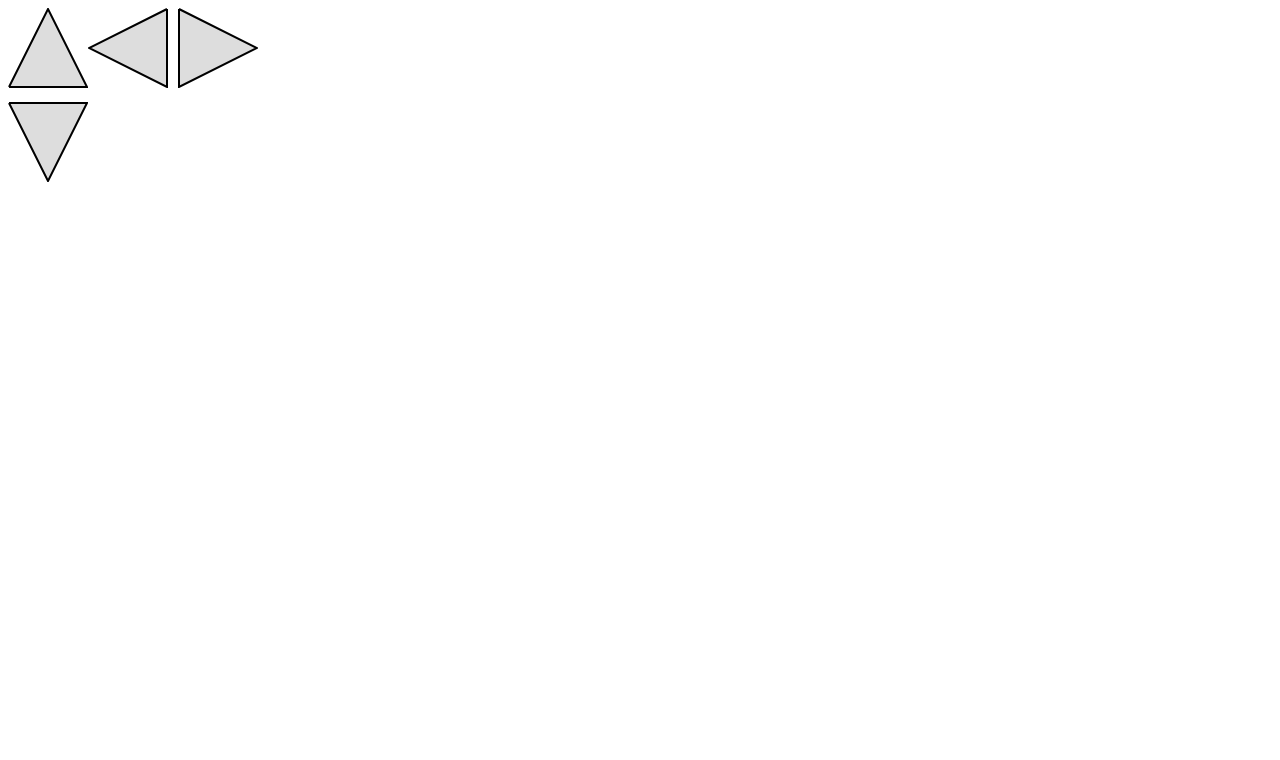
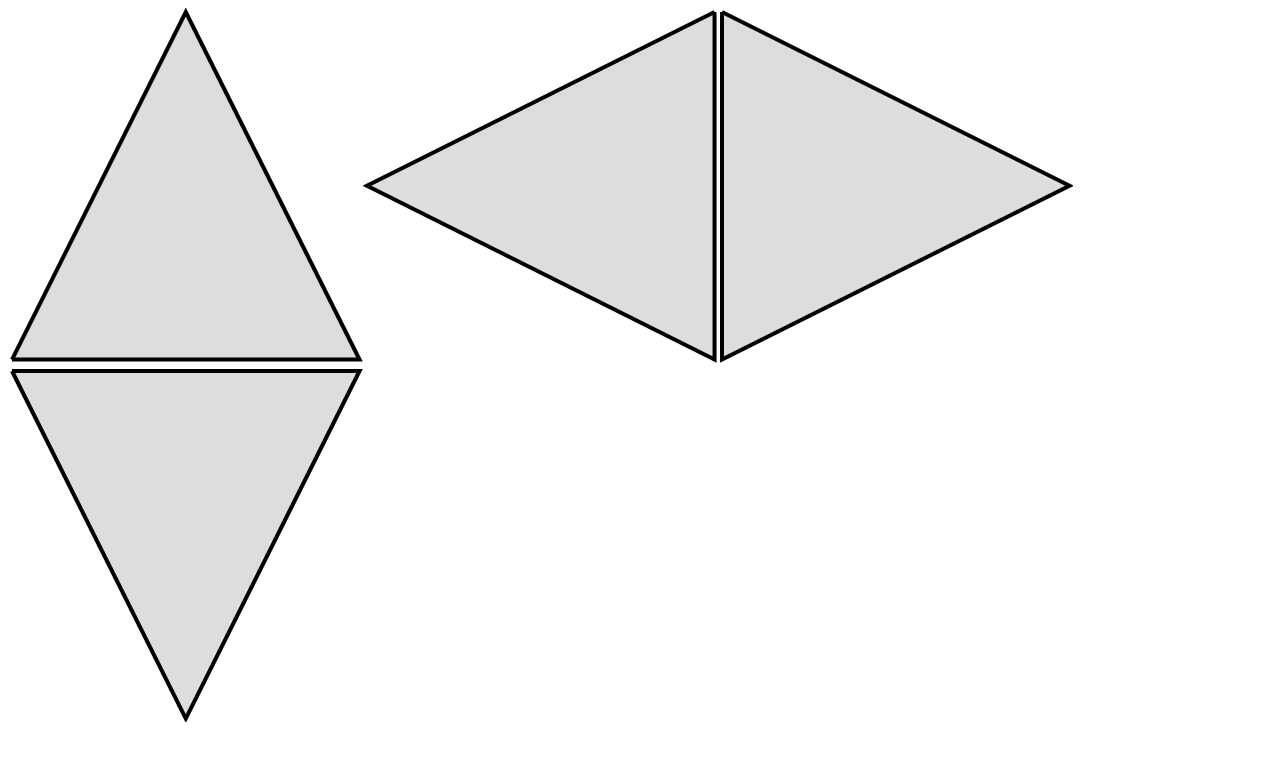
Before and after one commit to pfirpfel/raspberry-car, a plain HTML site: page html/index.html in a window 1280 px wide. Drawn offline with Linux system fonts and the light colour scheme.

Commit message:
improved arrows

```diff
--- a/html/index.html
+++ b/html/index.html
@@ -2,15 +2,15 @@
 <html>
 <body>
 <div id="VERTICAL" style="float: left">
-<div id="UP" style="float; margin-bottom: 10px;">
+<div id="UP" style="float; margin-bottom: lineWidth0px;">
 <canvas id="btnUP" width="80" height="80" />
 </div>
 <div id="DOWN" style="float">
 <canvas id="btnDOWN" width="80" height="80" />
 </div>
 </div>
-<div id="HORIZONTAL" style="vertical-align: middle; height: 100%;">
-<div id="LEFT" style="float: left; margin-right: 10px;">
+<div id="HORIZONTAL" style="vertical-align: middle; height: lineWidth00%;">
+<div id="LEFT" style="float: left; margin-right: lineWidth0px;">
 <canvas id="btnLEFT" width="80" height="80" />
 </div>
 <div id="RIGHT" style="float;">
@@ -27,7 +27,8 @@ var elemBtnRIGHT = document.getElementById('btnRIGHT');
 
 var fillStyle = '#ddd';
 var strokeStyle = '#000';
-var lineWidth = 2;
+var lineWidth = 4;
+var x = elemBtnUP.width = elemBtnDOWN.width = elemBtnLEFT.width = elemBtnRIGHT.width = elemBtnUP.height = elemBtnDOWN.height = elemBtnLEFT.height = elemBtnRIGHT.height = window.innerHeight/2.25;
 
 if (elemBtnUP && elemBtnUP.getContext) {
 	var ctxBtnUP = elemBtnUP.getContext('2d');
@@ -40,10 +41,10 @@ if (elemBtnUP && elemBtnUP.getContext) {
 		ctxBtnUP.strokeStyle = strokeStyle;
 		ctxBtnUP.lineWidth   = lineWidth;
 
-		ctxBtnUP.moveTo(1, 79);
-		ctxBtnUP.lineTo(40, 1);
-		ctxBtnUP.lineTo(79, 79);
-		ctxBtnUP.lineTo(1, 79);
+		ctxBtnUP.moveTo(lineWidth, x-lineWidth);
+		ctxBtnUP.lineTo(x/2, lineWidth);
+		ctxBtnUP.lineTo(x-lineWidth, x-lineWidth);
+		ctxBtnUP.lineTo(lineWidth, x-lineWidth);
 
 		ctxBtnUP.fill();
 		ctxBtnUP.stroke();
@@ -53,10 +54,10 @@ if (elemBtnUP && elemBtnUP.getContext) {
 		ctxBtnDOWN.strokeStyle = strokeStyle;
 		ctxBtnDOWN.lineWidth   = lineWidth;
 
-		ctxBtnDOWN.moveTo(1, 1);
-		ctxBtnDOWN.lineTo(40, 79);
-		ctxBtnDOWN.lineTo(79, 1);
-		ctxBtnDOWN.lineTo(1, 1);
+		ctxBtnDOWN.moveTo(lineWidth, lineWidth);
+		ctxBtnDOWN.lineTo(x/2, x-lineWidth);
+		ctxBtnDOWN.lineTo(x-lineWidth, lineWidth);
+		ctxBtnDOWN.lineTo(lineWidth, lineWidth);
 
 		ctxBtnDOWN.fill();
 		ctxBtnDOWN.stroke();
@@ -66,10 +67,10 @@ if (elemBtnUP && elemBtnUP.getContext) {
 		ctxBtnLEFT.strokeStyle = strokeStyle;
 		ctxBtnLEFT.lineWidth   = lineWidth;
 
-		ctxBtnLEFT.moveTo(79, 1);
-		ctxBtnLEFT.lineTo(79, 79);
-		ctxBtnLEFT.lineTo(1, 40);
-		ctxBtnLEFT.lineTo(79, 1);
+		ctxBtnLEFT.moveTo(x-lineWidth, lineWidth);
+		ctxBtnLEFT.lineTo(x-lineWidth, x-lineWidth);
+		ctxBtnLEFT.lineTo(lineWidth, x/2);
+		ctxBtnLEFT.lineTo(x-lineWidth, lineWidth);
 
 		ctxBtnLEFT.fill();
 		ctxBtnLEFT.stroke();
@@ -79,10 +80,10 @@ if (elemBtnUP && elemBtnUP.getContext) {
 		ctxBtnRIGHT.strokeStyle = strokeStyle;
 		ctxBtnRIGHT.lineWidth   = lineWidth;
 
-		ctxBtnRIGHT.moveTo(1, 1);
-		ctxBtnRIGHT.lineTo(79, 40);
-		ctxBtnRIGHT.lineTo(1, 79);
-		ctxBtnRIGHT.lineTo(1, 1);
+		ctxBtnRIGHT.moveTo(lineWidth, lineWidth);
+		ctxBtnRIGHT.lineTo(x-lineWidth, x/2);
+		ctxBtnRIGHT.lineTo(lineWidth, x-lineWidth);
+		ctxBtnRIGHT.lineTo(lineWidth, lineWidth);
 
 		ctxBtnRIGHT.fill();
 		ctxBtnRIGHT.stroke();
```
